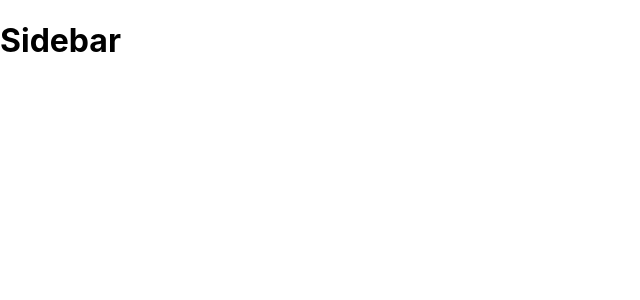
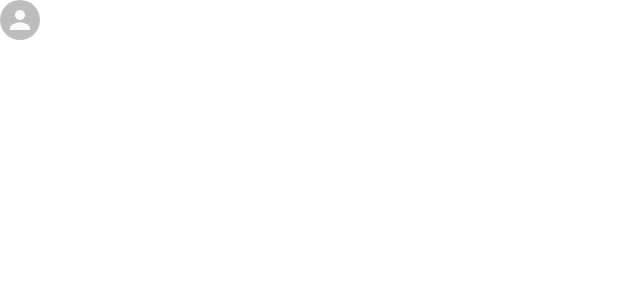
Before and after one commit to lucifer2355/whatsApp, a Next.js app: page / in a window 1280 px wide. Shown: the top 300 px of the page, without its empty margins (0-640 px from the left). Built offline with nearby package versions, Linux system fonts and the light colour scheme.

Commit message:
create sidebar header

```diff
--- a/components/Sidebar.jsx
+++ b/components/Sidebar.jsx
@@ -1,12 +1,23 @@
 import React from "react";
 import styled from "styled-components";
+import { Avatar } from "@material-ui/core";
 
 const Container = styled.div``;
+
+const Header = styled.div``;
+
+const UserAvatar = styled(Avatar)``;
+
+const IconContainer = styled.div``;
 
 const Sidebar = () => {
   return (
     <Container>
-      <h1>Sidebar</h1>
+      <Header>
+        <UserAvatar />
+
+        <IconContainer></IconContainer>
+      </Header>
     </Container>
   );
 };
--- a/package.json
+++ b/package.json
@@ -9,6 +9,7 @@
   },
   "dependencies": {
     "@material-ui/core": "^4.11.3",
+    "@material-ui/icons": "^4.11.2",
     "next": "10.1.3",
     "react": "17.0.2",
     "react-dom": "17.0.2",
```
Also changed, not shown: 1 other file (tests, documents, lock files or other folders).
